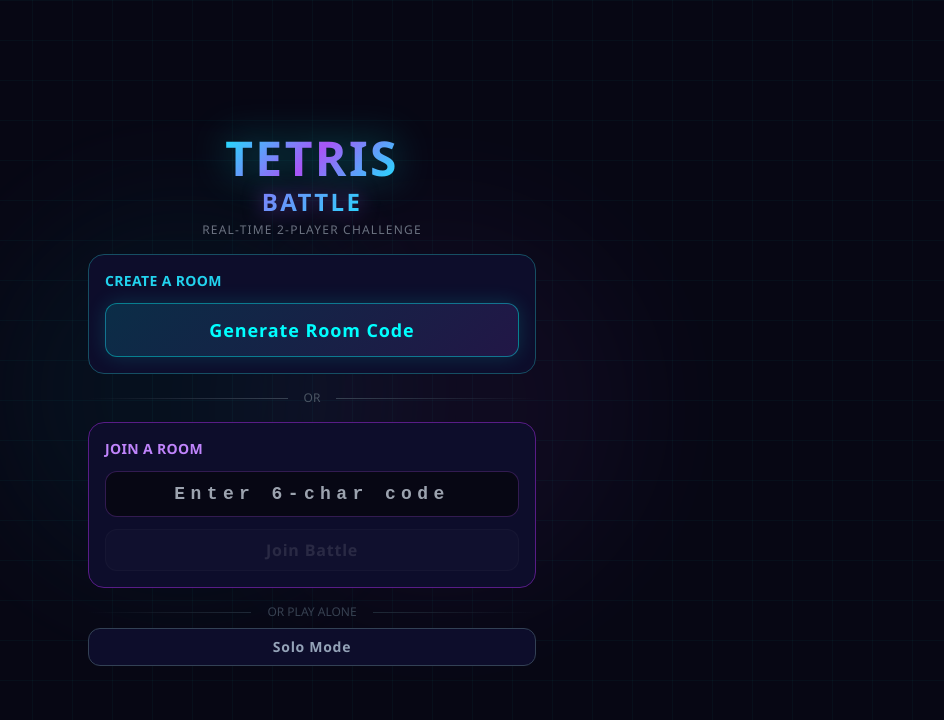
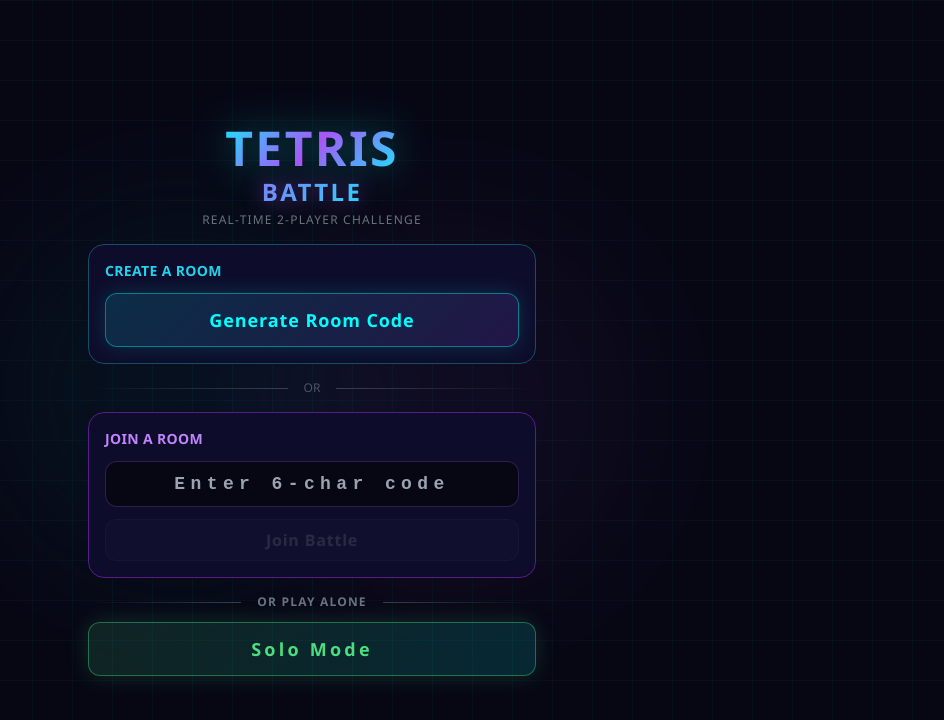
Before and after one commit to ggtogtokh-ux/Tetris, a Next.js app: page / in a window 1280 px wide. Shown: the top 720 px of the page, without its empty margins (328-1272 px from the left). Built offline with nearby package versions, Linux system fonts and the light colour scheme.

Commit message:
ui: make Solo Mode button prominent with green glow

```diff
--- a/app/page.js
+++ b/app/page.js
@@ -241,22 +241,32 @@ export default function Home() {
         </div>
 
         {/* Solo mode */}
-        <div className="w-full flex flex-col items-center gap-2">
+        <div className="w-full flex flex-col items-center gap-3">
           <div className="w-full flex items-center gap-4">
-            <div className="flex-1 h-px bg-gradient-to-r from-transparent to-gray-800" />
-            <span className="text-gray-700 text-xs font-medium">OR PLAY ALONE</span>
-            <div className="flex-1 h-px bg-gradient-to-l from-transparent to-gray-800" />
+            <div className="flex-1 h-px bg-gradient-to-r from-transparent to-gray-700" />
+            <span className="text-gray-500 text-xs font-bold tracking-widest uppercase">Or Play Alone</span>
+            <div className="flex-1 h-px bg-gradient-to-l from-transparent to-gray-700" />
           </div>
           <button
             onClick={() => router.push('/solo')}
-            className="w-full py-2 rounded-xl font-bold text-sm tracking-wider transition-all duration-200 active:scale-95"
+            className="w-full py-3 rounded-xl font-black text-lg tracking-widest transition-all duration-200 active:scale-95"
             style={{
-              background: '#0d0d2b',
-              border: '1px solid #334155',
-              color: '#94a3b8',
+              background: 'linear-gradient(135deg, #4ade8022, #00ffff22)',
+              border: '1px solid #4ade8066',
+              color: '#4ade80',
+              boxShadow: '0 0 22px rgba(74,222,128,0.18)',
+              letterSpacing: '0.18em',
             }}
-            onMouseEnter={e => { e.currentTarget.style.borderColor = '#475569'; e.currentTarget.style.color = '#cbd5e1' }}
-            onMouseLeave={e => { e.currentTarget.style.borderColor = '#334155'; e.currentTarget.style.color = '#94a3b8' }}
+            onMouseEnter={e => {
+              e.currentTarget.style.background = 'linear-gradient(135deg, #4ade8033, #00ffff33)'
+              e.currentTarget.style.boxShadow = '0 0 35px rgba(74,222,128,0.35)'
+              e.currentTarget.style.borderColor = '#4ade80aa'
+            }}
+            onMouseLeave={e => {
+              e.currentTarget.style.background = 'linear-gradient(135deg, #4ade8022, #00ffff22)'
+              e.currentTarget.style.boxShadow = '0 0 22px rgba(74,222,128,0.18)'
+              e.currentTarget.style.borderColor = '#4ade8066'
+            }}
           >
             Solo Mode
           </button>
```
